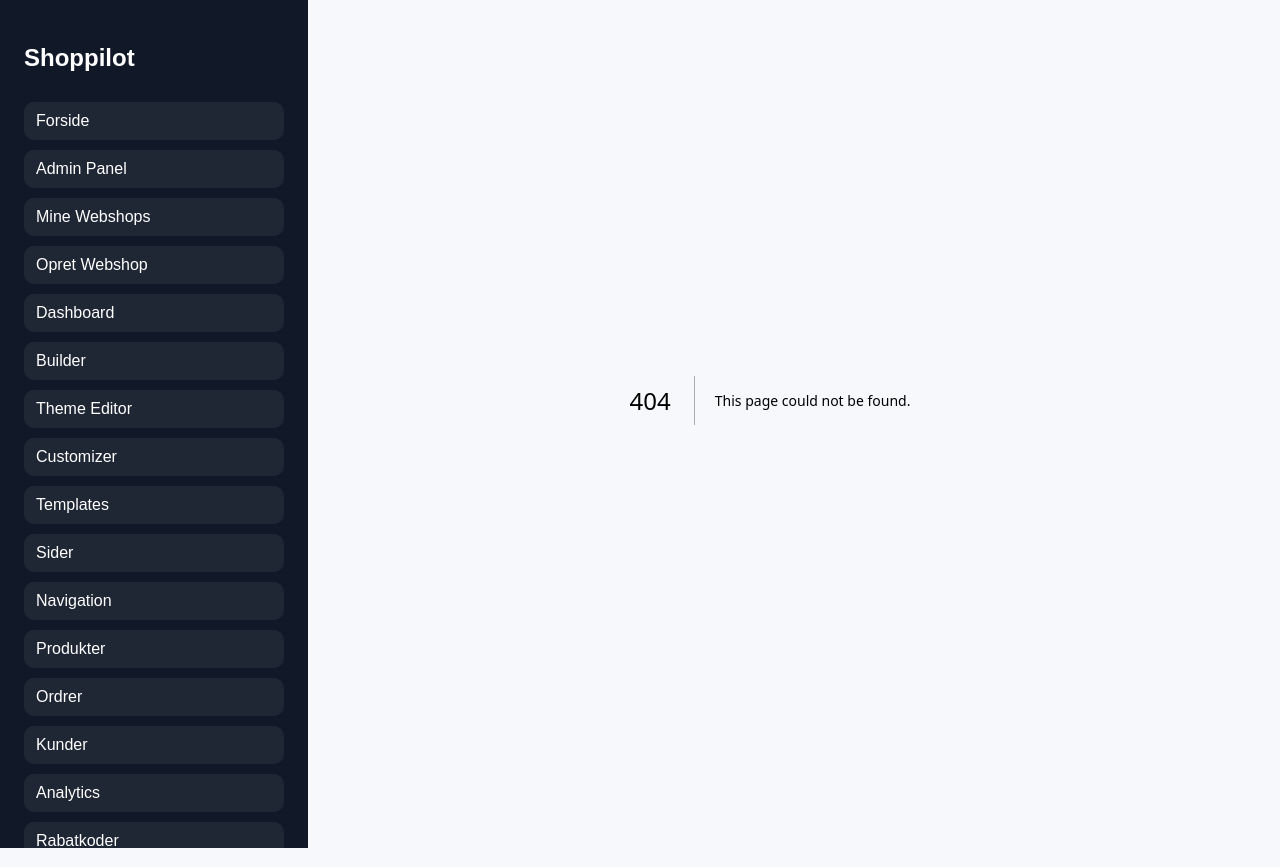
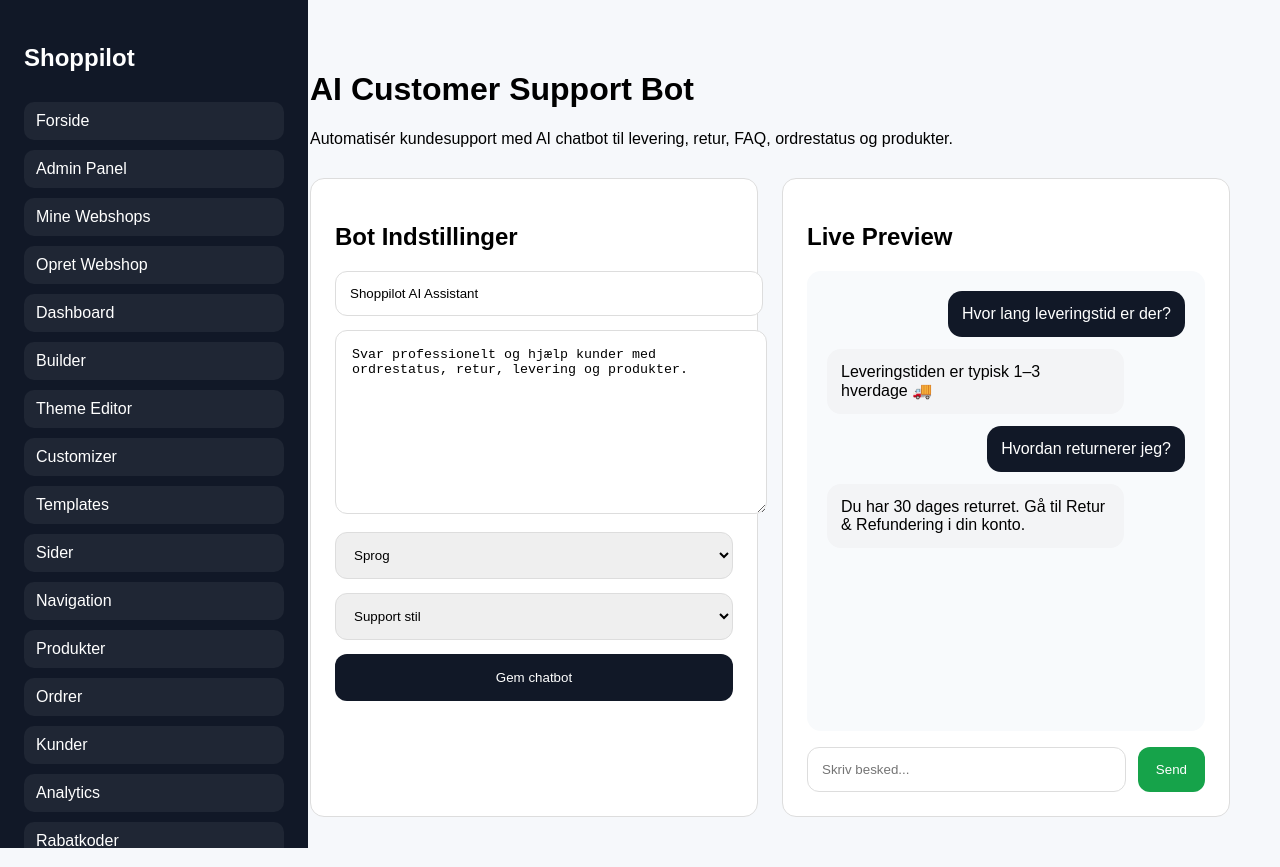
Before and after one commit to postjkhandel-ship-it/shoppilot, a Next.js app: page /ai-support-bot in a window 1280 px wide. Before the commit this address had no page. Before the commit the page ends 800 px from the top, so only its background shows below. Built offline with nearby package versions, Linux system fonts and the light colour scheme.

Commit message:
Create page.js

```diff
--- /dev/null
+++ b/app/ai-support-bot/page.js
@@ -0,0 +1,190 @@
+export default function AISupportBot() {
+  const messages = [
+    {
+      sender: "customer",
+      text: "Hvor lang leveringstid er der?"
+    },
+    {
+      sender: "bot",
+      text: "Leveringstiden er typisk 1–3 hverdage 🚚"
+    },
+    {
+      sender: "customer",
+      text: "Hvordan returnerer jeg?"
+    },
+    {
+      sender: "bot",
+      text: "Du har 30 dages returret. Gå til Retur & Refundering i din konto."
+    }
+  ];
+
+  return (
+    <main style={{ padding: "50px", fontFamily: "Arial" }}>
+      <div style={{ maxWidth: "1100px" }}>
+        <h1>AI Customer Support Bot</h1>
+
+        <p>
+          Automatisér kundesupport med AI chatbot til levering,
+          retur, FAQ, ordrestatus og produkter.
+        </p>
+
+        <div style={layout}>
+          <div style={card}>
+            <h2>Bot Indstillinger</h2>
+
+            <input
+              placeholder="Bot navn"
+              defaultValue="Shoppilot AI Assistant"
+              style={input}
+            />
+
+            <textarea
+              placeholder="Bot instruktioner"
+              defaultValue="Svar professionelt og hjælp kunder med ordrestatus, retur, levering og produkter."
+              style={textarea}
+            />
+
+            <select style={input}>
+              <option>Sprog</option>
+              <option>Dansk</option>
+              <option>Engelsk</option>
+              <option>Svensk</option>
+              <option>Tysk</option>
+            </select>
+
+            <select style={input}>
+              <option>Support stil</option>
+              <option>Professionel</option>
+              <option>Venlig</option>
+              <option>High Conversion</option>
+            </select>
+
+            <button style={button}>
+              Gem chatbot
+            </button>
+          </div>
+
+          <div style={card}>
+            <h2>Live Preview</h2>
+
+            <div style={chatBox}>
+              {messages.map((message, index) => (
+                <div
+                  key={index}
+                  style={{
+                    display: "flex",
+                    justifyContent:
+                      message.sender === "customer"
+                        ? "flex-end"
+                        : "flex-start"
+                  }}
+                >
+                  <div
+                    style={{
+                      background:
+                        message.sender === "customer"
+                          ? "#111827"
+                          : "#f3f4f6",
+                      color:
+                        message.sender === "customer"
+                          ? "white"
+                          : "black",
+                      padding: "14px",
+                      borderRadius: "14px",
+                      maxWidth: "75%",
+                      marginBottom: "12px"
+                    }}
+                  >
+                    {message.text}
+                  </div>
+                </div>
+              ))}
+            </div>
+
+            <div style={messageBox}>
+              <input
+                placeholder="Skriv besked..."
+                style={chatInput}
+              />
+
+              <button style={sendButton}>
+                Send
+              </button>
+            </div>
+          </div>
+        </div>
+      </div>
+    </main>
+  );
+}
+
+const layout = {
+  display: "grid",
+  gridTemplateColumns: "1fr 1fr",
+  gap: "24px",
+  marginTop: "30px"
+};
+
+const card = {
+  background: "#fff",
+  border: "1px solid #ddd",
+  borderRadius: "14px",
+  padding: "24px"
+};
+
+const input = {
+  width: "100%",
+  padding: "14px",
+  border: "1px solid #ddd",
+  borderRadius: "12px",
+  marginBottom: "14px"
+};
+
+const textarea = {
+  width: "100%",
+  minHeight: "150px",
+  padding: "16px",
+  border: "1px solid #ddd",
+  borderRadius: "12px",
+  marginBottom: "14px"
+};
+
+const chatBox = {
+  background: "#f8fafc",
+  borderRadius: "14px",
+  padding: "20px",
+  minHeight: "420px",
+  marginTop: "20px"
+};
+
+const messageBox = {
+  display: "flex",
+  gap: "12px",
+  marginTop: "16px"
+};
+
+const chatInput = {
+  flex: 1,
+  padding: "14px",
+  border: "1px solid #ddd",
+  borderRadius: "12px"
+};
+
+const button = {
+  background: "#111827",
+  color: "white",
+  border: "none",
+  padding: "16px 20px",
+  borderRadius: "12px",
+  cursor: "pointer",
+  width: "100%"
+};
+
+const sendButton = {
+  background: "#16a34a",
+  color: "white",
+  border: "none",
+  padding: "14px 18px",
+  borderRadius: "12px",
+  cursor: "pointer"
+};
```
